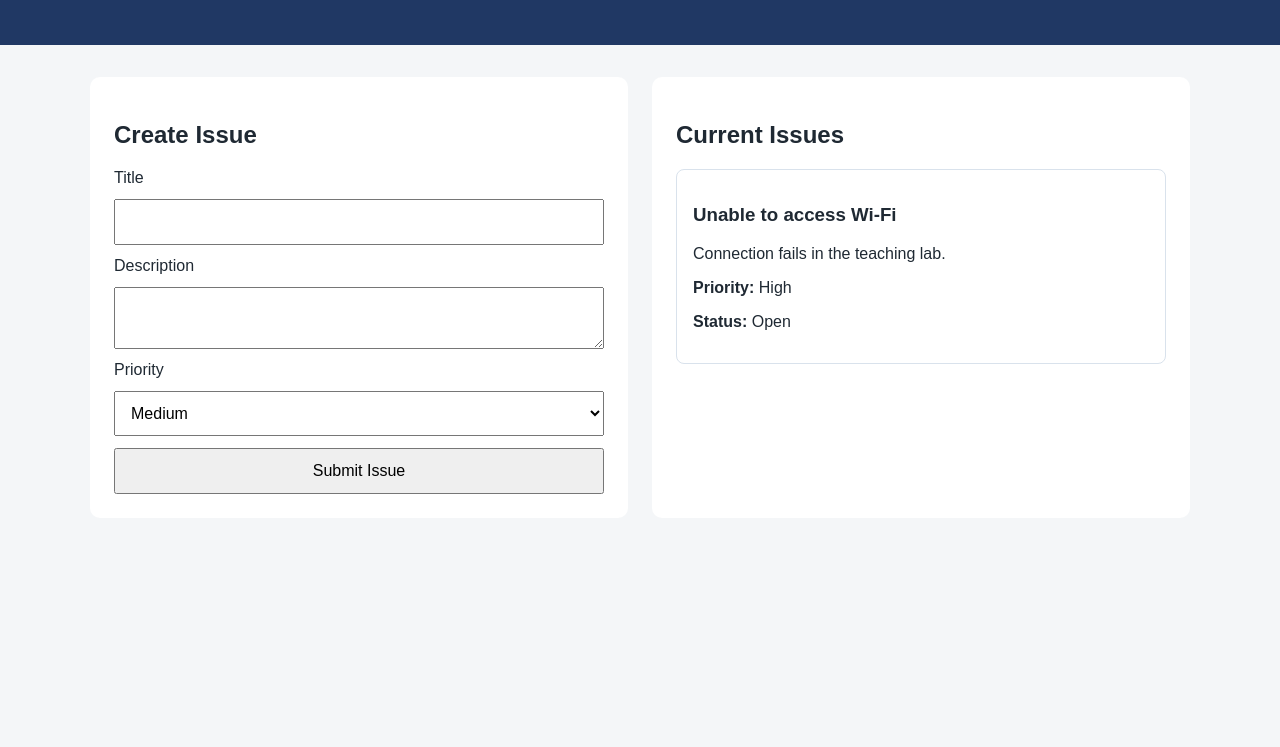
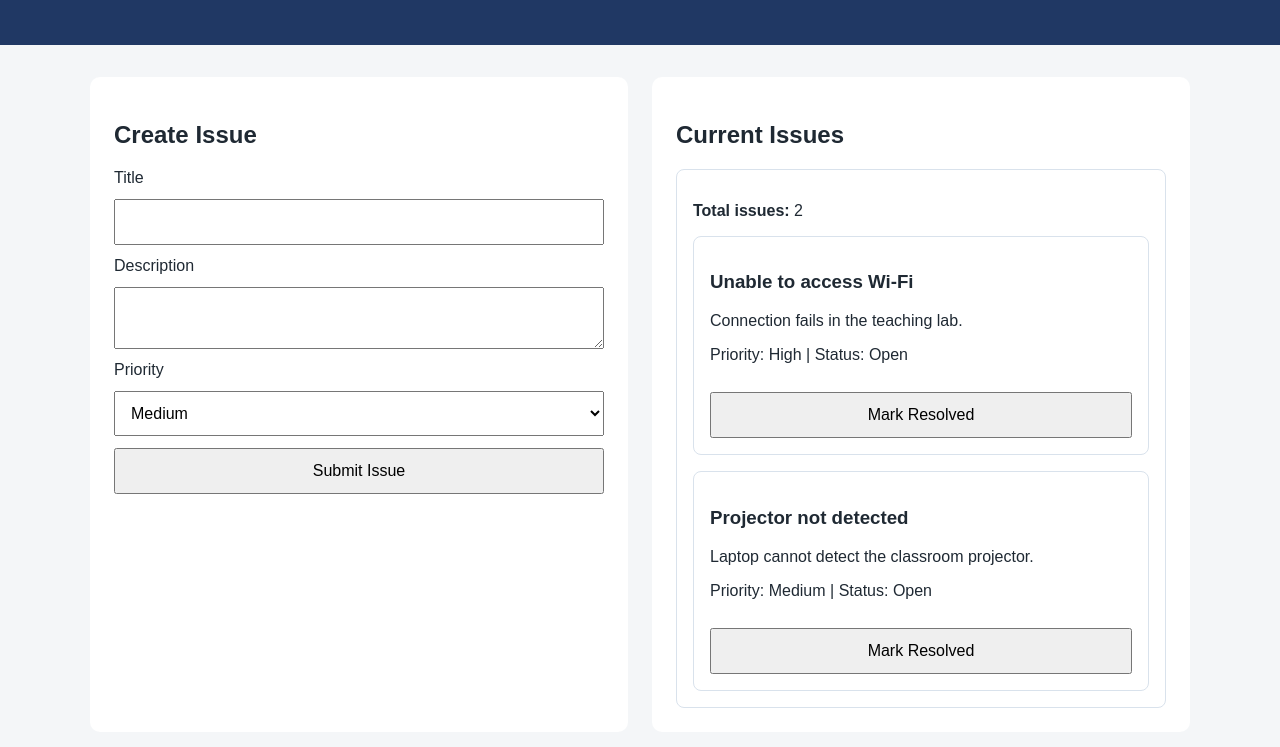
Before and after one commit to Ninazu00/cloud-issue-tracker, a website: page frontend/index.html in a window 1280 px wide. Shown: the part 133-880 px from the top of the page. Before the commit the page ends 800 px from the top, so only its background shows below. Drawn offline with Linux system fonts and the light colour scheme.

Commit message:
Add interactive frontend and JavaScript fundamentals

```diff
--- a/frontend/css/style.css
+++ b/frontend/css/style.css
@@ -43,3 +43,14 @@
         grid-template-columns: 1fr;
     }
 }
+#issues-list {
+    display: grid;
+    gap: 1rem;
+}
+.issue-card button {
+    margin-top: 0.75rem;
+}
+#form-message {
+    min-height: 1.25rem;
+    font-weight: 600;
+}
--- a/frontend/index.html
+++ b/frontend/index.html
@@ -18,13 +18,13 @@
         <h2>Create Issue</h2>
         <form id="issue-form">
             <label for="title">Title</label>
-            <input id="title" name="title" type="text">
+            <input id="title" name="title" type="text" required>
 
             <label for="description">Description</label>
-            <textarea id="description" name="description"></textarea>
+            <textarea id="description" name="description" required></textarea>
 
             <label for="priority">Priority</label>
-            <select id="priority" name="priority">
+            <select id="priority" name="priority" required>
                 <option>Low</option>
                 <option selected>Medium</option>
                 <option>High</option>
@@ -32,18 +32,18 @@
 
             <button type="submit">Submit Issue</button>
         </form>
+        <p id="form-message" aria-live="polite"></p>
     </section>
 
     <section class="panel">
         <h2>Current Issues</h2>
+
         <article class="issue-card">
-            <h3>Unable to access Wi-Fi</h3>
-            <p>Connection fails in the teaching lab.</p>
-            <p><strong>Priority:</strong> High</p>
-            <p><strong>Status:</strong> Open</p>
+            <p><strong>Total issues:</strong> <span id="issue-count">0</span></p>
+<div id="issues-list"></div>
         </article>
     </section>
 </main>
 </body>
-<script src="js/app.js"></script>
+<script src="js/app.js" defer></script>
 </html>
--- a/frontend/js/app.js
+++ b/frontend/js/app.js
@@ -0,0 +1,90 @@
+const issueForm = document.querySelector('#issue-form');
+const titleInput = document.querySelector('#title');
+const descriptionInput = document.querySelector('#description');
+const priorityInput = document.querySelector('#priority');
+const issuesList = document.querySelector('#issues-list');
+const issueCount = document.querySelector('#issue-count');
+const formMessage = document.querySelector('#form-message');
+
+const issues = [
+    {
+    id: 'ISS-101',
+    title: 'Unable to access Wi-Fi',
+    description: 'Connection fails in the teaching lab.',
+    priority: 'High',
+    status: 'Open',
+    createdAt: new Date().toISOString()
+    },
+    {
+        id: 'ISS-102',
+        title: 'Projector not detected',
+        description: 'Laptop cannot detect the classroom projector.',
+        priority: 'Medium',
+        status: 'Open',
+        createdAt: new Date().toISOString()
+    }
+];
+
+function renderIssues() {
+    issuesList.replaceChildren();
+    issueCount.textContent = issues.length;
+
+    issues.forEach((issue) => {
+        const card = document.createElement('article');
+        card.className = 'issue-card';
+
+        const heading = document.createElement('h3');
+        heading.textContent = issue.title;
+
+        const description = document.createElement('p');
+        description.textContent = issue.description;
+
+        const meta = document.createElement('p');
+        meta.textContent = `Priority: ${issue.priority} | Status:
+${issue.status}`;
+
+        const button = document.createElement('button');
+        button.type = 'button';
+        button.textContent = issue.status === 'Open' ? 'Mark Resolved' :
+'Reopen';
+        button.addEventListener('click', () => toggleIssueStatus(issue.id));
+
+        card.append(heading, description, meta, button);
+        issuesList.append(card);
+    });
+}
+
+issueForm.addEventListener('submit', (event) => {
+    event.preventDefault();
+
+    const newIssue = {
+        id: `ISS-${Date.now()}`,
+        title: titleInput.value.trim(),
+        description: descriptionInput.value.trim(),
+        priority: priorityInput.value,
+        status: 'Open',
+        createdAt: new Date().toISOString()
+    };
+
+    issues.push(newIssue);
+    issueForm.reset();
+    priorityInput.value = 'Medium';
+    formMessage.textContent = 'Issue added to the local browser session.';
+    renderIssues();
+});
+
+function toggleIssueStatus(issueId) {
+    const issue = issues.find((item) => item.id === issueId);
+
+    if (!issue) {
+        console.error('Issue not found:', issueId);
+        return;
+    }
+
+    issue.status = issue.status === 'Open' ? 'Resolved' : 'Open';
+    renderIssues();
+}
+
+document.addEventListener('DOMContentLoaded', function() {
+    renderIssues();
+});
```
Also changed, not shown: frontend/package.json (added, +17 -0 lines), 1 other file.
